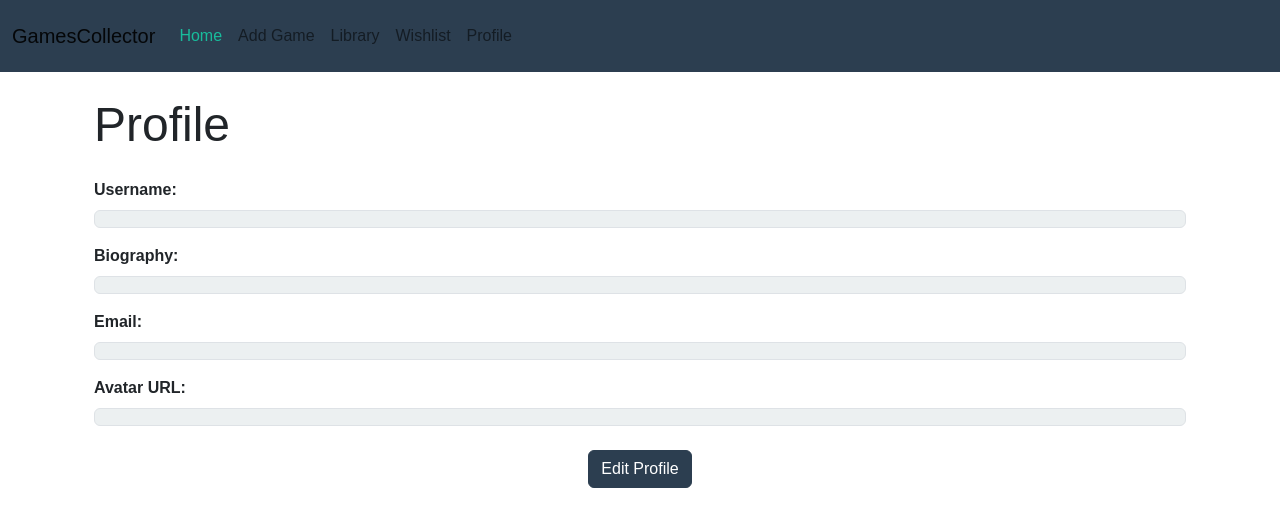
After one commit to JL1704/Games_Collector, a Flask app: page /profile/1 in a window 1280 px wide. The commit adds this page. Shown: the top 527 px of the page. Run offline with Flask 3, Linux system fonts and the light colour scheme; data that the repository does not hold is empty; some libraries are stand-ins or nearby versions.

Commit message:
Page_Profile_#3

```diff
--- a/App.py
+++ b/App.py
@@ -287,5 +287,55 @@ def wishlist(id):
 
     return render_template('wishlist.html', games=games)
 
+@app.route('/profile/<string:id>')
+def view_profile(id):
+    cur = mysql.connection.cursor()
+
+    # Obtener juegos de la biblioteca del usuario actual usando el ID proporcionado
+    cur.execute('SELECT * FROM User WHERE Id_User = %s', (id,))
+    profile = cur.fetchone()
+
+    return render_template('view_profile.html', profile=profile)
+
+@app.route('/edit_profile/<string:id>')
+def get_profile(id):
+    cur = mysql.connection.cursor()
+
+    # Obtener juegos de la biblioteca del usuario actual usando el ID proporcionado
+    cur.execute('SELECT * FROM User WHERE Id_User = %s', (id,))
+    profile = cur.fetchone()
+
+    return render_template('edit_profile.html', profile=profile)
+
+@app.route('/update_profile/<id>', methods=['POST'])  # POST también sirve para obtener datos del HTML
+def update_profile(id):
+    if request.method == 'POST':
+        # Obtener datos del formulario
+        Username = request.form['Username']
+        Biography = request.form['Biography']
+        email = request.form['email']
+        Avatar_URL = request.form['Avatar_URL']
+        #user_id = id
+
+        # Actualizar datos en la base de datos
+        cur = mysql.connection.cursor()
+        cur.execute("""
+            UPDATE User
+            SET Username = %s,
+                Biography = %s,
+                email = %s,
+                Avatar_URL = %s
+            WHERE Id_User = %s
+        """, (
+            Username, Biography, email, Avatar_URL, id
+        ))
+
+
+        # Confirmar cambios y notificar al usuario
+        mysql.connection.commit()
+        #flash('Game Updated Successfully')
+
+    return redirect(url_for('Index'))
+
 if __name__ == '__main__':
     app.run(port= 3000, debug = True)
--- a/templates/layout.html
+++ b/templates/layout.html
@@ -54,6 +54,9 @@
               <li class="nav-item">
                 <a class="nav-link" href="/wishlist/1">Wishlist</a>
               </li>
+              <li class="nav-item">
+                <a class="nav-link" href="/profile/1">Profile</a>
+              </li>
             </ul>
           </div>
         </div>
--- /dev/null
+++ b/templates/view_profile.html
@@ -0,0 +1,39 @@
+{% extends 'layout.html' %}
+
+{% block body %}
+
+<div class="container mt-4">
+    <h1 class="mb-4">Profile</h1>
+
+    <!-- Sección de username -->
+    <div class="mb-3">
+        <label class="form-label fw-bold">Username:</label>
+        <p class="form-control-plaintext border rounded p-2 bg-light">{{ profile[3] }}</p>
+    </div>
+
+    <!-- Sección de biography -->
+    <div class="mb-3">
+        <label class="form-label fw-bold">Biography:</label>
+        <p class="form-control-plaintext border rounded p-2 bg-light">{{ profile[4] }}</p>
+    </div>
+
+    <!-- Sección de email -->
+    <div class="mb-3">
+        <label class="form-label fw-bold">Email:</label>
+        <p class="form-control-plaintext border rounded p-2 bg-light">{{ profile[1] }}</p>
+    </div>
+
+    <!-- Sección de avatar URL -->
+    <div class="mb-3">
+        <label class="form-label fw-bold">Avatar URL:</label>
+        <p class="form-control-plaintext border rounded p-2 bg-light">{{ profile[5] }}</p>
+    </div>
+
+    <!-- Botón para editar perfil -->
+    <div class="text-center mt-4">
+        <a href="/edit_profile/1" class="btn btn-primary">Edit Profile</a>
+    </div>
+
+</div>
+
+{% endblock %}
```
Also changed, not shown: templates/edit_profile.html (added, +34 -0 lines).
